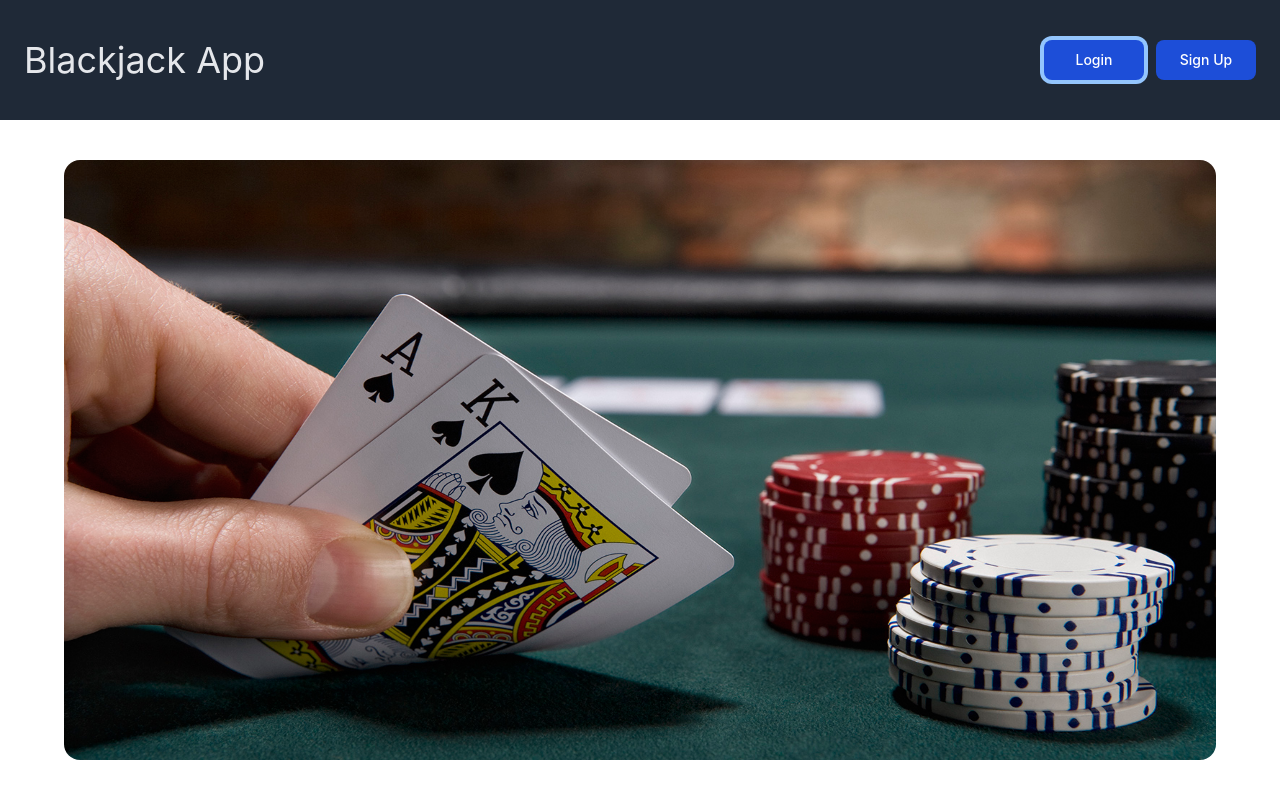
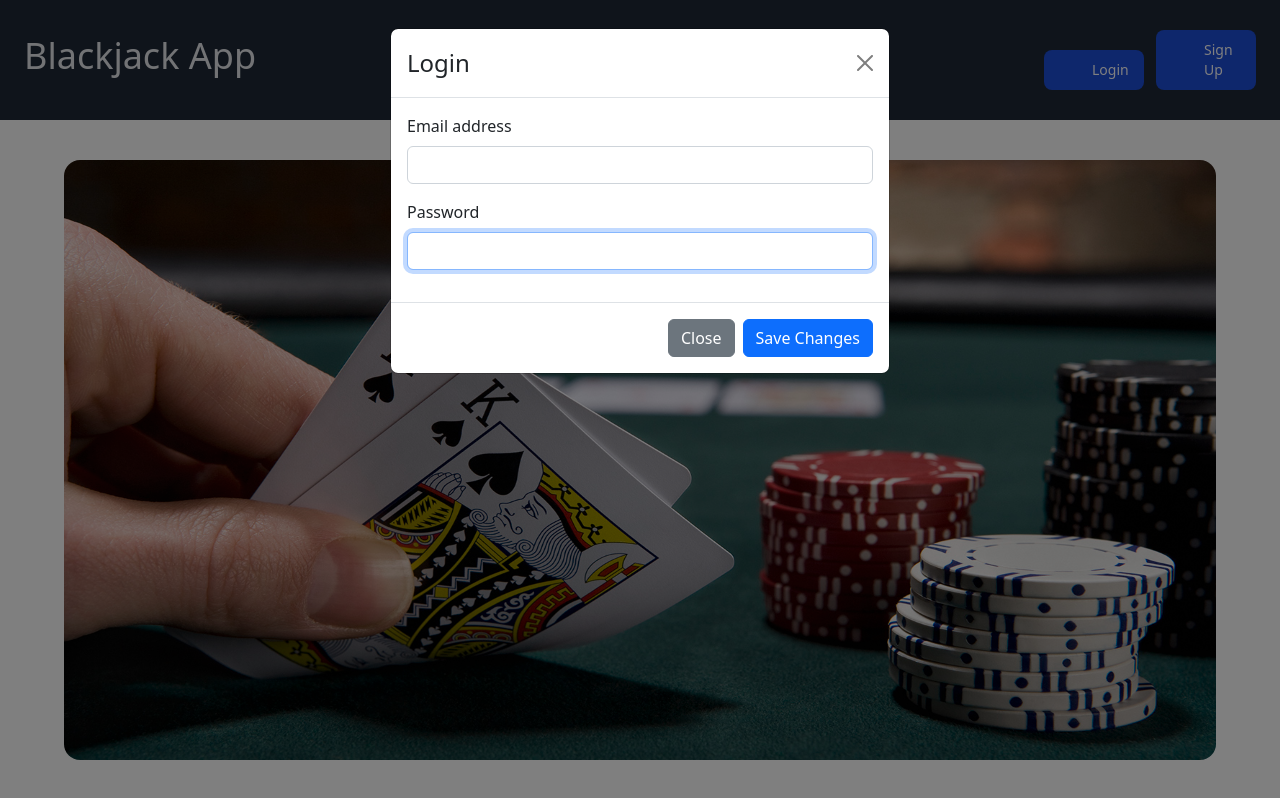
Before and after one commit to jfinley6/phase-3-project-frontend, a React (Create React App) app: page / in a window 1280 px wide. Both pictures are taken after a click on the button "Login". Built offline with nearby package versions, Linux system fonts and the light colour scheme.

Commit message:
Added forms for login and signup

```diff
--- a/package.json
+++ b/package.json
@@ -6,7 +6,9 @@
     "@testing-library/jest-dom": "^5.16.5",
     "@testing-library/react": "^13.3.0",
     "@testing-library/user-event": "^13.5.0",
+    "bootstrap": "^5.2.0",
     "react": "^18.2.0",
+    "react-bootstrap": "^2.5.0",
     "react-dom": "^18.2.0",
     "react-router-dom": "^6.3.0",
     "react-scripts": "5.0.1",
--- a/public/index.html
+++ b/public/index.html
@@ -10,6 +10,7 @@
       content="Web site created using create-react-app"
     />
     <link rel="apple-touch-icon" href="%PUBLIC_URL%/logo192.png" />
+
     <!--
       manifest.json provides metadata used when your web app is installed on a
       user's mobile device or desktop. See https://developers.google.com/web/fundamentals/web-app-manifest/
@@ -27,6 +28,7 @@
     <title>Blackjack</title>
   </head>
   <body>
+
     <noscript>You need to enable JavaScript to run this app.</noscript>
     <div id="root"></div>
     <!--
--- a/src/App.js
+++ b/src/App.js
@@ -1,14 +1,42 @@
-import './App.css';
-import { Switch, Route } from "react-router-dom"
-import NavBar from './components/NavBar';
-import HomePagePicture from './components/HomePagePicture'
+import "./App.css";
+import React, { useState } from "react";
+import { Switch, Route } from "react-router-dom";
+import NavBar from "./components/NavBar";
+import HomePagePicture from "./components/HomePagePicture";
+import LoginForm from "./LoginForm";
+import SignupForm from "./SignupForm";
 
 function App() {
+  const [show, setShow] = useState(false);
+  const [signup, setShowSignup] = useState(false);
+  const [modalStyle, setModalStyle] = useState(getModalStyle);
+
+  const handleClose = () => {
+    setShow(false);
+    setShowSignup(false);
+  };
+
+  function getModalStyle() {
+    const top = 50;
+    const left = 50;
+
+    return {
+      top: `${top}%`,
+      left: `${left}%`,
+      transform: `translate(-${top}%, -${left}%)`,
+    };
+  }
+
   return (
     <div className="App">
-      <NavBar />
-      <div className = "Content">
+      <NavBar setShow={setShow} header={"login"} setShowSignup={setShowSignup} />
+      <div className="Content">
         <HomePagePicture />
+        <LoginForm
+          show={show}
+          handleClose={handleClose}
+        />
+        <SignupForm show={signup} handleClose={handleClose}/>
       </div>
     </div>
   );
--- /dev/null
+++ b/src/LoginForm.js
@@ -0,0 +1,36 @@
+import React from "react";
+import Form from "react-bootstrap/Form";
+import Button from "react-bootstrap/Button";
+import Modal from "react-bootstrap/Modal";
+
+function LoginForm({ show, handleClose }) {
+  return (
+    <Modal show={show} onHide={handleClose}>
+      <Modal.Header closeButton>
+        <Modal.Title>Login</Modal.Title>
+      </Modal.Header>
+      <Modal.Body>
+        <Form>
+          <Form.Group className="mb-3" controlId="exampleForm.ControlInput1">
+            <Form.Label>Email address</Form.Label>
+            <Form.Control type="email" autoFocus />
+          </Form.Group>
+          <Form.Group className="mb-3" controlId="exampleForm.ControlInput2">
+            <Form.Label>Password</Form.Label>
+            <Form.Control type="email" autoFocus />
+          </Form.Group>
+        </Form>
+      </Modal.Body>
+      <Modal.Footer>
+        <Button variant="secondary" onClick={handleClose}>
+          Close
+        </Button>
+        <Button variant="primary" onClick={handleClose}>
+          Save Changes
+        </Button>
+      </Modal.Footer>
+    </Modal>
+  );
+}
+
+export default LoginForm;
--- /dev/null
+++ b/src/SignupForm.js
@@ -0,0 +1,36 @@
+import React from "react";
+import Form from "react-bootstrap/Form";
+import Button from "react-bootstrap/Button";
+import Modal from "react-bootstrap/Modal";
+
+function SignupForm({ handleClose, show }) {
+  return (
+    <Modal show={show} onHide={handleClose}>
+      <Modal.Header closeButton>
+        <Modal.Title>Signup</Modal.Title>
+      </Modal.Header>
+      <Modal.Body>
+        <Form>
+          <Form.Group className="mb-3" controlId="exampleForm.ControlInput1">
+            <Form.Label>Email address</Form.Label>
+            <Form.Control type="email" autoFocus />
+          </Form.Group>
+          <Form.Group className="mb-3" controlId="exampleForm.ControlInput2">
+            <Form.Label>Password</Form.Label>
+            <Form.Control type="email" autoFocus />
+          </Form.Group>
+        </Form>
+      </Modal.Body>
+      <Modal.Footer>
+        <Button variant="secondary" onClick={handleClose}>
+          Close
+        </Button>
+        <Button variant="primary" onClick={handleClose}>
+          Save Changes
+        </Button>
+      </Modal.Footer>
+    </Modal>
+  );
+}
+
+export default SignupForm;
--- a/src/components/NavBar.js
+++ b/src/components/NavBar.js
@@ -1,6 +1,6 @@
 import React from "react";
 
-function NavBar() {
+function NavBar({setShow, setShowSignup}) {
   return (
     <header className="flex items-center justify-between bg-gray-800 p-6 w-full">
       <h1 className="text-4xl text-gray-200">Blackjack App</h1>
@@ -8,6 +8,7 @@ function NavBar() {
         <button
           style={{ width: "100px" }}
           type="button"
+          onClick={() => setShow(true)}
           className="text-white bg-blue-700 hover:bg-blue-800 focus:ring-4 focus:ring-blue-300 font-medium rounded-lg text-sm px-5 py-2.5 mr-3 dark:bg-blue-600 dark:hover:bg-blue-700 focus:outline-none dark:focus:ring-blue-800"
         >
           Login
@@ -16,6 +17,7 @@ function NavBar() {
           style={{ width: "100px" }}
           type="button"
           className="text-white bg-blue-700 hover:bg-blue-800 focus:ring-4 focus:ring-blue-300 font-medium rounded-lg text-sm px-5 py-2.5  dark:bg-blue-600 dark:hover:bg-blue-700 focus:outline-none dark:focus:ring-blue-800"
+          onClick={() => setShowSignup(true)}
         >
           Sign Up
         </button>
--- a/src/index.js
+++ b/src/index.js
@@ -3,6 +3,7 @@ import ReactDOM from 'react-dom/client';
 import './index.css';
 import App from './App';
 import { BrowserRouter } from "react-router-dom"
+import "bootstrap/dist/css/bootstrap.css";
 
 const root = ReactDOM.createRoot(document.getElementById('root'));
 root.render(
```
Also changed, not shown: 1 other file (tests, documents, lock files or other folders).
